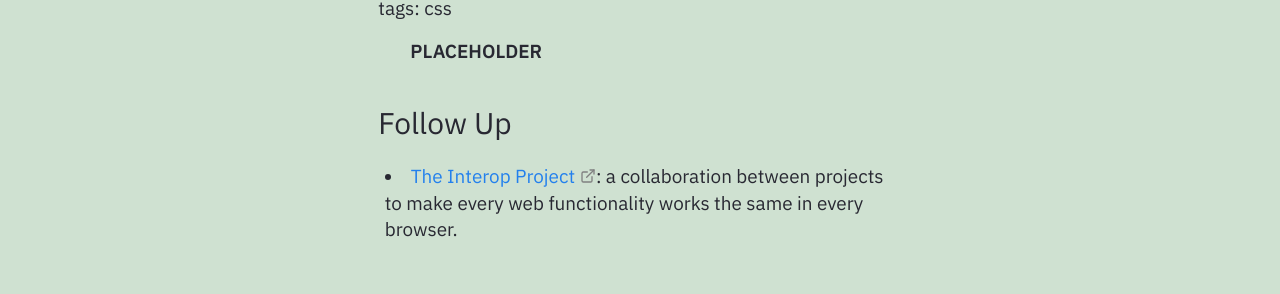
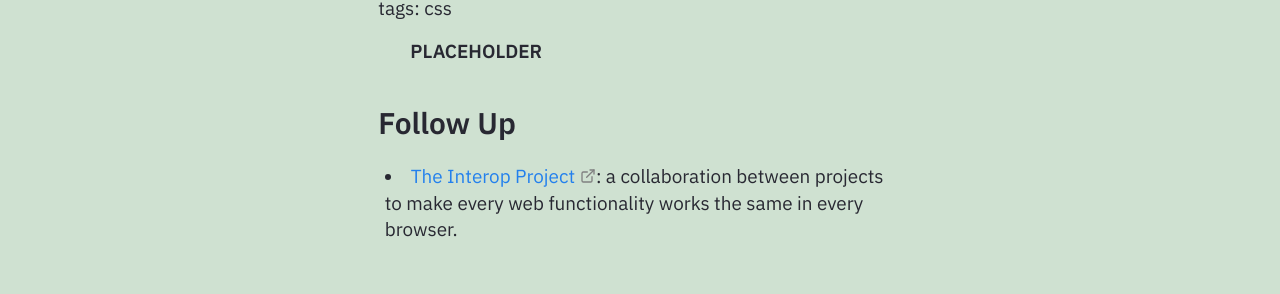
Before and after one commit to Gorzas/gorzas.github.io, a Jekyll site: the page built from _notes/Public/tech/CSS/CSS.md, in a window 1280 px wide. Shown: the part 228-522 px from the top of the page. Built offline with Jekyll 4.4.1, drawn with Linux system fonts in a browser that asks for light colours.

```diff
--- a/_notes/Public/tech/CSS/CSS.md
+++ b/_notes/Public/tech/CSS/CSS.md
@@ -11,6 +11,6 @@ growth: seedlings
 **PLACEHOLDER**
 
 
-### Follow Up
+## Follow Up
 
 - [The Interop Project](https://github.com/web-platform-tests/interop/tree/main): a collaboration between projects to make every web functionality works the same in every browser.
```
